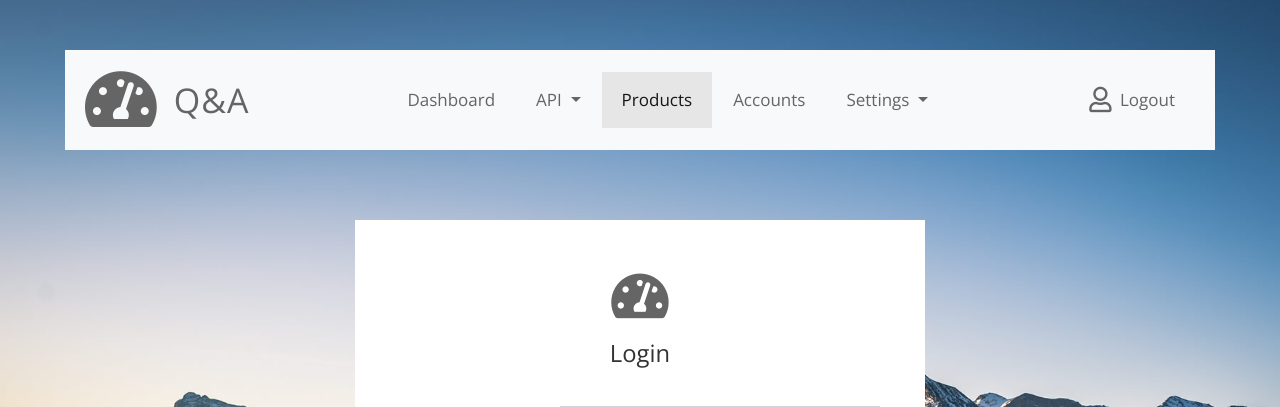
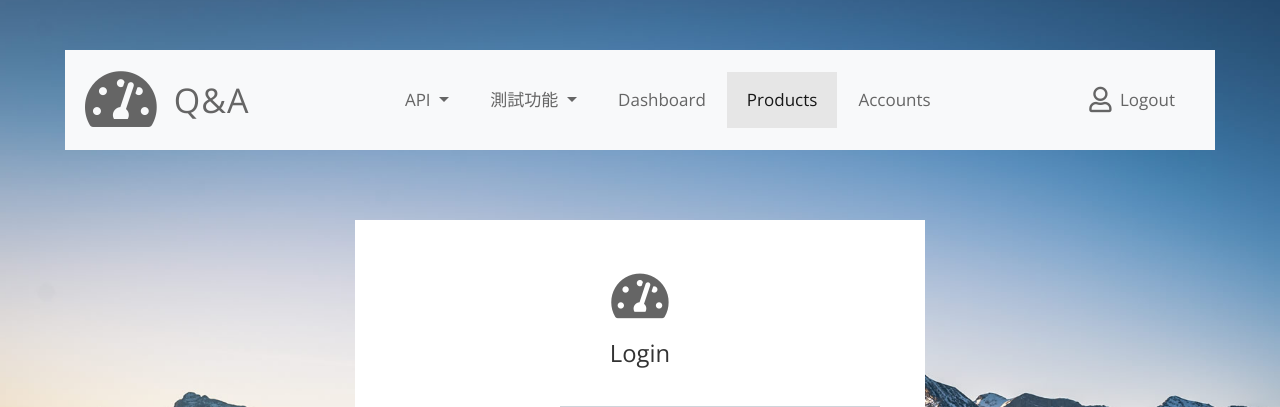
Before and after one commit to peter1421/Q-A, a Flask app: page / in a window 1280 px wide. Shown: the top 407 px of the page. Run offline with Flask 2, Linux system fonts and the light colour scheme; parts of the project's set-up code (start-up, migrations or seed data) failed here and were passed over; some libraries are stand-ins or nearby versions.

Commit message:
回答窗口

```diff
--- a/templates/index.html
+++ b/templates/index.html
@@ -40,22 +40,33 @@
 
                         <div class="collapse navbar-collapse" id="navbarSupportedContent">
                             <ul class="navbar-nav mx-auto">
+                                <li class="nav-item dropdown">
+                                    <a class="nav-link dropdown-toggle" data-bs-toggle="dropdown" aria-expanded="false">
+                                        API
+                                    </a>
+                                    <div class="dropdown-menu" aria-labelledby="navbarDropdown">
+                                        <a class="dropdown-item" href="#">API1</a>
+                                        <a class="dropdown-item" href="#">API2</a>
+                                        <a class="dropdown-item" href="#">API3</a>
+                                    </div>
+                                </li>
+                                <li class="nav-item dropdown">
+                                    <a class="nav-link dropdown-toggle" data-bs-toggle="dropdown" aria-expanded="false">
+                                        測試功能
+                                    </a>
+                                    <ul class="dropdown-menu dropdown-menu-dark">
+                                        <li><a class="dropdown-item" data-bs-toggle="modal"
+                                                data-bs-target="#exampleModal" data-bs-whatever="@getbootstrap">回答問題</a></li>
+                                        <li><a class="dropdown-item" href="#">功能2</a></li>
+                                        <li><a class="dropdown-item" href="#">功能3</a></li>
+                                    </ul>
+                                </li>
                                 <li class="nav-item">
                                     <a class="nav-link" href="/dashboard">Dashboard
                                         <span class="sr-only">(current)</span>
                                     </a>
                                 </li>
-                                <li class="nav-item dropdown">
-                                    <a class="nav-link dropdown-toggle" href="#" id="navbarDropdown" role="button"
-                                        data-toggle="dropdown" aria-haspopup="true" aria-expanded="false">
-                                        API
-                                    </a>
-                                    <div class="dropdown-menu" aria-labelledby="navbarDropdown">
-                                        <a class="dropdown-item" href="#">Daily Report</a>
-                                        <a class="dropdown-item" href="#">Weekly Report</a>
-                                        <a class="dropdown-item" href="#">Yearly Report</a>
-                                    </div>
-                                </li>
+
                                 <li class="nav-item active">
                                     <a class="nav-link" href="/products">Products</a>
                                 </li>
@@ -63,21 +74,11 @@
                                 <li class="nav-item">
                                     <a class="nav-link" href="/accounts">Accounts</a>
                                 </li>
-                                <li class="nav-item dropdown">
-                                    <a class="nav-link dropdown-toggle" href="#" id="navbarDropdown" role="button"
-                                        data-toggle="dropdown" aria-haspopup="true" aria-expanded="false">
-                                        Settings
-                                    </a>
-                                    <div class="dropdown-menu" aria-labelledby="navbarDropdown">
-                                        <a class="dropdown-item" href="#">Profile</a>
-                                        <a class="dropdown-item" href="#">Billing</a>
-                                        <a class="dropdown-item" href="#">Customize</a>
-                                    </div>
-                                </li>
+
                             </ul>
                             <ul class="navbar-nav">
                                 <li class="nav-item">
-                                    <a class="nav-link d-flex" href="login.html">
+                                    <a class="nav-link d-flex" href="/loginl">
                                         <i class="far fa-user mr-2 tm-logout-icon"></i>
                                         <span>Logout</span>
                                     </a>
@@ -88,6 +89,35 @@
                 </div>
             </div>
 
+
+            <div class="modal fade" id="exampleModal" tabindex="-1" aria-labelledby="exampleModalLabel"
+                aria-hidden="true">
+                <div class="modal-dialog">
+                    <div class="modal-content">
+                        <div class="modal-header">
+                            <h1 class="modal-title fs-5" id="exampleModalLabel">New message</h1>
+                            <button type="button" class="btn-close" data-bs-dismiss="modal"
+                                aria-label="Close">X</button>
+                        </div>
+                        <div class="modal-body">
+                            <form>
+                                <div class="mb-3">
+                                    <label for="recipient-name" class="col-form-label">Recipient:</label>
+                                    <input type="text" class="form-control" id="recipient-name">
+                                </div>
+                                <div class="mb-3">
+                                    <label for="message-text" class="col-form-label">Message:</label>
+                                    <textarea class="form-control" id="message-text"></textarea>
+                                </div>
+                            </form>
+                        </div>
+                        <div class="modal-footer">
+                            <button type="button" class="btn btn-secondary" data-bs-dismiss="modal">Close</button>
+                            <button type="button" class="btn btn-primary">Send message</button>
+                        </div>
+                    </div>
+                </div>
+            </div>
             <div class="row tm-mt-big">
                 <div class="col-12 mx-auto tm-login-col">
                     <div class="bg-white tm-block">
@@ -130,22 +160,21 @@
     </div>
     <script src="js/jquery-3.3.1.min.js"></script>
     <!-- https://jquery.com/download/ -->
-    <script src="js/bootstrap.min.js"></script>
+    <!-- <script src="js/bootstrap.min.js"></script> -->
     <!-- https://getbootstrap.com/ -->
+
+    <script src="https://cdn.jsdelivr.net/npm/@popperjs/core@2.11.6/dist/umd/popper.min.js"
+        integrity="sha384-oBqDVmMz9ATKxIep9tiCxS/Z9fNfEXiDAYTujMAeBAsjFuCZSmKbSSUnQlmh/jp3" crossorigin="anonymous">
+    </script>
+    <script src="https://cdn.jsdelivr.net/npm/bootstrap@5.3.0-alpha1/dist/js/bootstrap.min.js"
+        integrity="sha384-mQ93GR66B00ZXjt0YO5KlohRA5SY2XofN4zfuZxLkoj1gXtW8ANNCe9d5Y3eG5eD" crossorigin="anonymous">
+    </script>
     <script>
         $(function () {
             $('.tm-product-name').on('click', function () {
                 window.location.href = "edit-product.html";
             });
         })
-
-        // https://getbootstrap.com/docs/5.3/components/modal/
-        const myModal = document.getElementById('myModal')
-        const myInput = document.getElementById('myInput')
-
-        myModal.addEventListener('shown.bs.modal', () => {
-            myInput.focus()
-        })
     </script>
 </body>
 
```
